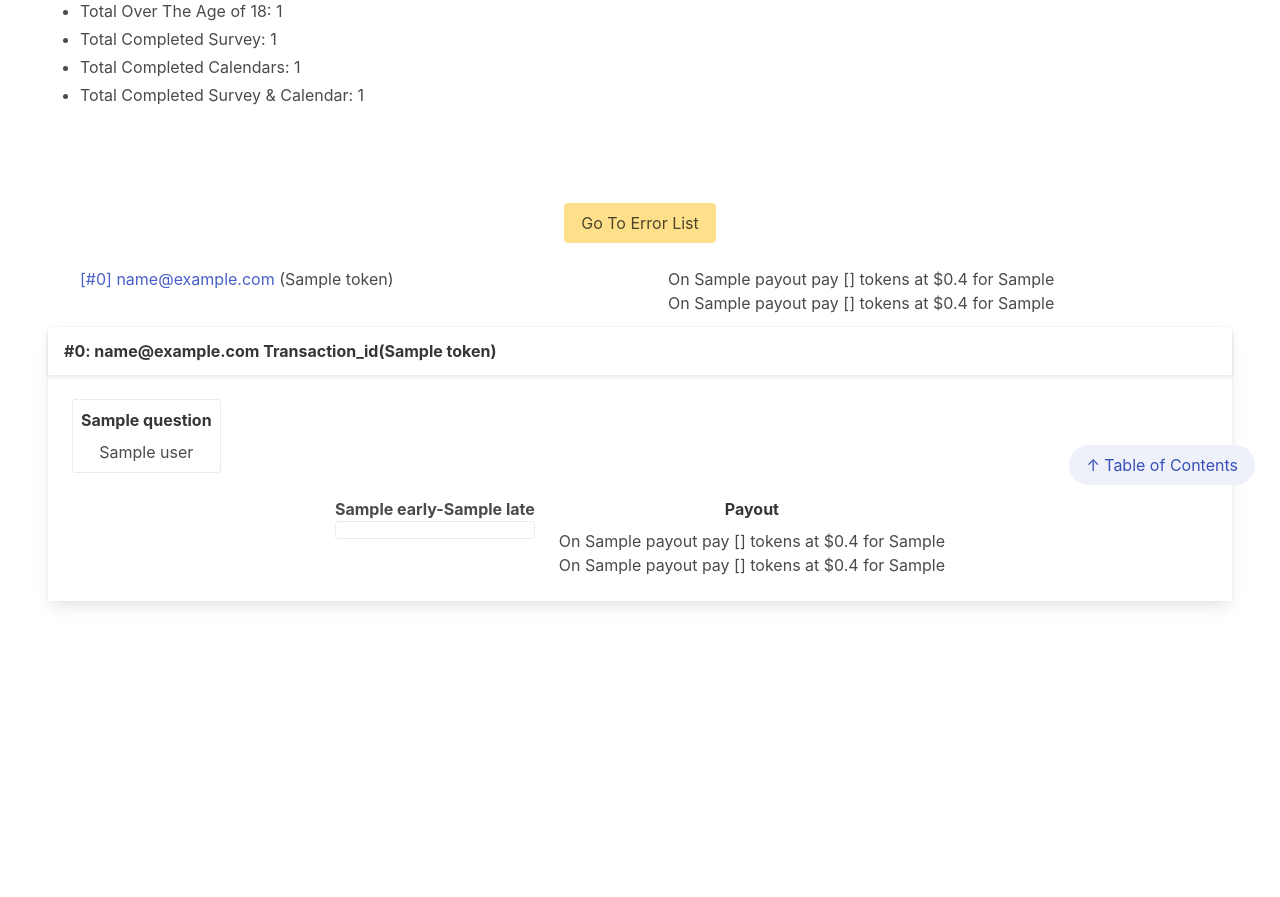
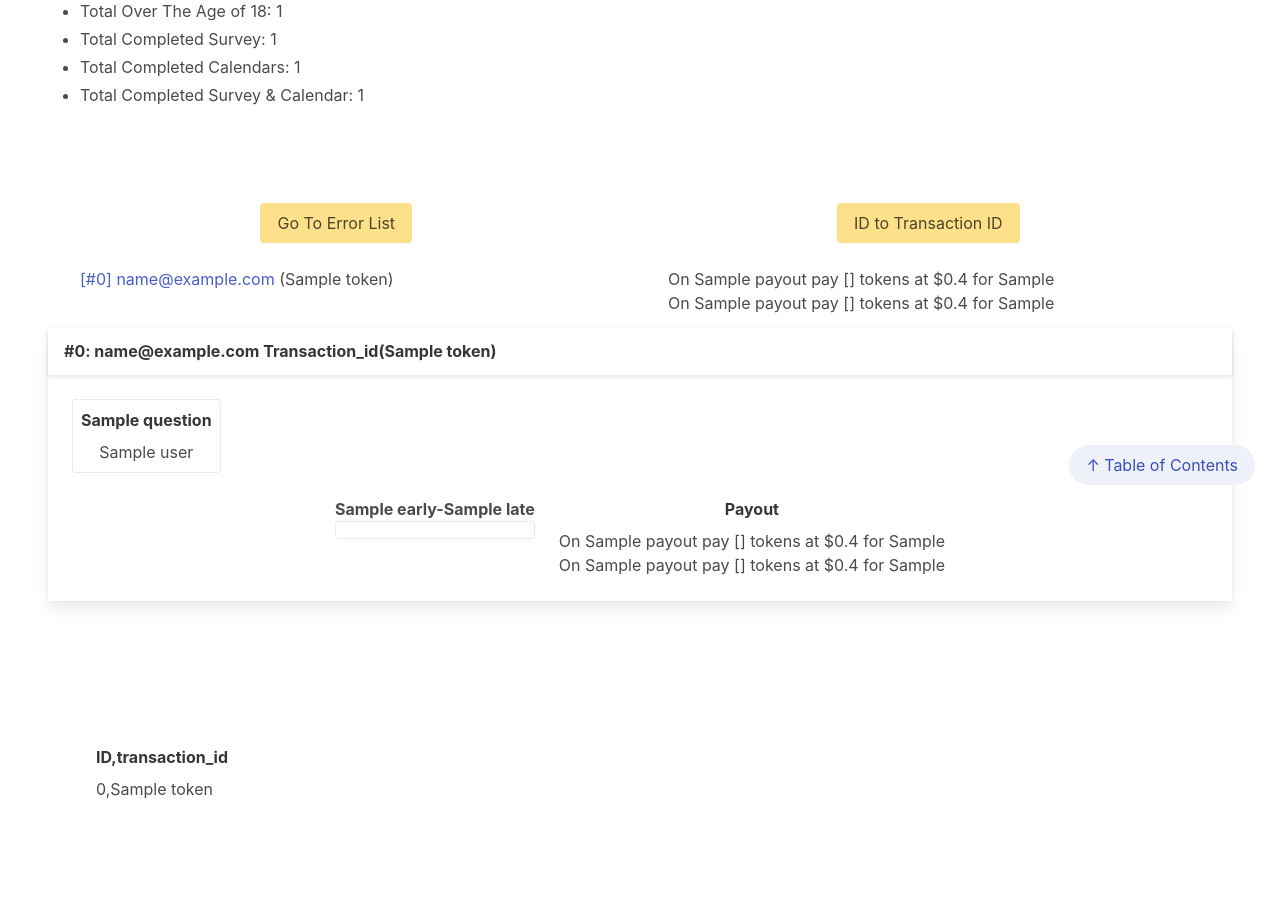
Before and after one commit to nholert/web_annotate, a Flask app: template templates/summary.html in a window 1280 px wide. Shown: the part 290-1187 px from the top of the page. Before the commit the page ends 897 px from the top, so only its background shows below. Run offline with Flask 2, Linux system fonts and the light colour scheme; the template is opened without the code that fills it: most values are stand-ins (such as "Sample title", 1, 10 or a date in 2020); some libraries are stand-ins or nearby versions.

Commit message:
Updated status page

```diff
--- a/templates/summary.html
+++ b/templates/summary.html
@@ -42,6 +42,9 @@
           <div class="level-item">
             <a href="#errors"><button class="button is-warning">Go To Error List</button></a>
           </div>
+          <div class="level-item">
+            <a href="#mapping"><button class="button is-warning">ID to Transaction ID</button></a>
+          </div>
           <div class="block"></div>
         </div>
 
@@ -57,8 +60,6 @@
                 <span>{{user['validation']['message']}}</span><br>
                 {% if user['validation']['submessage'] %}<span>{{user['validation']['submessage']}}</span>{%endif%}
               </span>
-              {% elif user['payout']['bad'] %}
-              <span style="color: red;">Payout is bad!<br>This person should be removed for quality.</span>
               {% else %}
               <span>On {{user['payout']['early_label']}} pay {{user['payout']['early_tokens']}} tokens at
                 $0.{{user['payout']['early_rate']}} for {{user['payout']['early_payout']}}</span><br>
@@ -141,16 +142,23 @@
               <a href="#user-{{loop.index0}}">[#{{loop.index0}}] {{user['email']}}</a> ({{user['token']}})
             </div>
             <div class="column is-half">
-              {% if user['validation']['error']==true %}
               <span style="color: red;">
                 <span>{{user['validation']['message']}}</span><br>
               </span>
-              {% elif user['payout']['bad'] %}
-              <span style="color: red;">Payout is bad!</span>
-              {% endif %}
             </div>
             {%endif%}
           </div>
+          {% endfor %}
+        </div>
+      </div>
+      <div id="mapping" class="section">
+        <title class="title"># to transaction_id:</title>
+        <div class="block">
+          <label class="label">ID,transaction_id</label>
+          {% for user in users %}
+          <span>
+            {{loop.index0}},{{user['token']}}
+          </span><br>
           {% endfor %}
         </div>
       </div>
```
